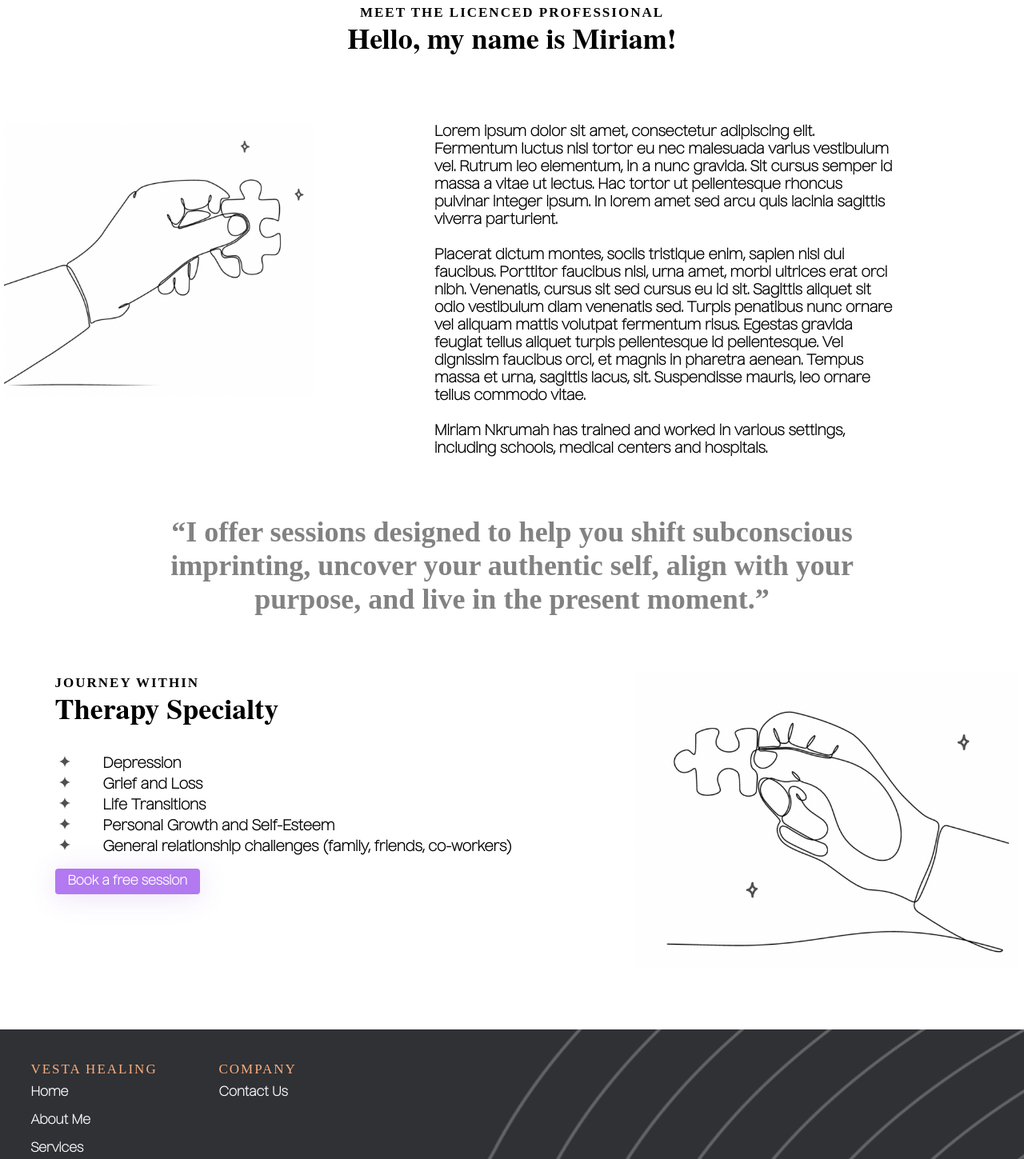
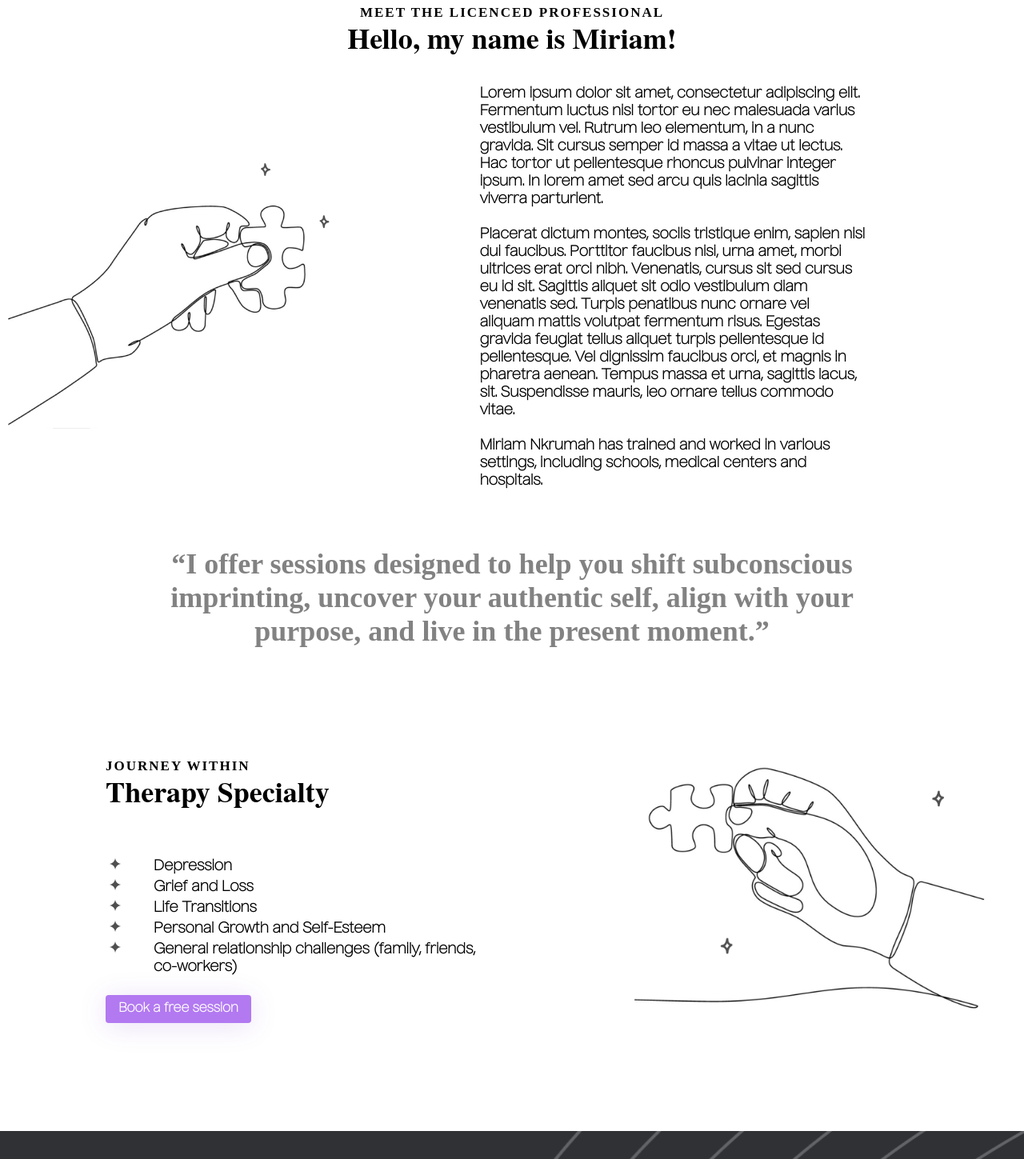
Before and after one commit to Adam-Thometz/Cosmic-Healing, a React (Create React App) app: page /about-me in a window 1280 px wide. Shown: the part 761-2210 px from the top of the page at 80% size. Built offline with nearby package versions, Linux system fonts and the light colour scheme; a web font is replaced by a local one.

Commit message:
improved responsiveness

```diff
--- a/src/about-me/AboutMe.css
+++ b/src/about-me/AboutMe.css
@@ -17,11 +17,14 @@
 
 .AboutMe-about {
   display: flex;
-  margin: var(--margin) auto;
+  align-items: center;
+  width: 90%;
+  margin: 0 auto;
 }
 
 .AboutMe-about-img {
-  width: 40%;
+  width: 50%;
+  transform: translateX(-15%);
 }
 
 .AboutMe-about-img img {
@@ -31,7 +34,7 @@
 .AboutMe-about-text {
   width: 60%;
   text-align: left;
-  margin: 0 150px;
+  margin: 0 10vw;
 }
 
 .AboutMe-quote {
@@ -45,14 +48,16 @@
 .AboutMe-specialties {
   display: flex;
   justify-content: space-between;
+  align-items: center;
   margin: var(--margin) 0;
 }
 
 .AboutMe-specialties-wrapper {
+  display: flex;
+  flex-direction: column;
   text-align: left;
-  width: 60%;
+  width: 40%;
   margin: 0 auto;
-  padding-left: 5%;
 }
 
 .AboutMe-specialties-list {
@@ -87,7 +92,7 @@
 
   .AboutMe-about-img {
     width: 80%;
-    transform: translateX(-40%);
+    transform: translateX(-25%);
   }
 
   .AboutMe-about-text {
```
Also changed, not shown: src/_media/about-me/hand-puzzle1.png, src/_media/about-me/hand-puzzle2.png.
